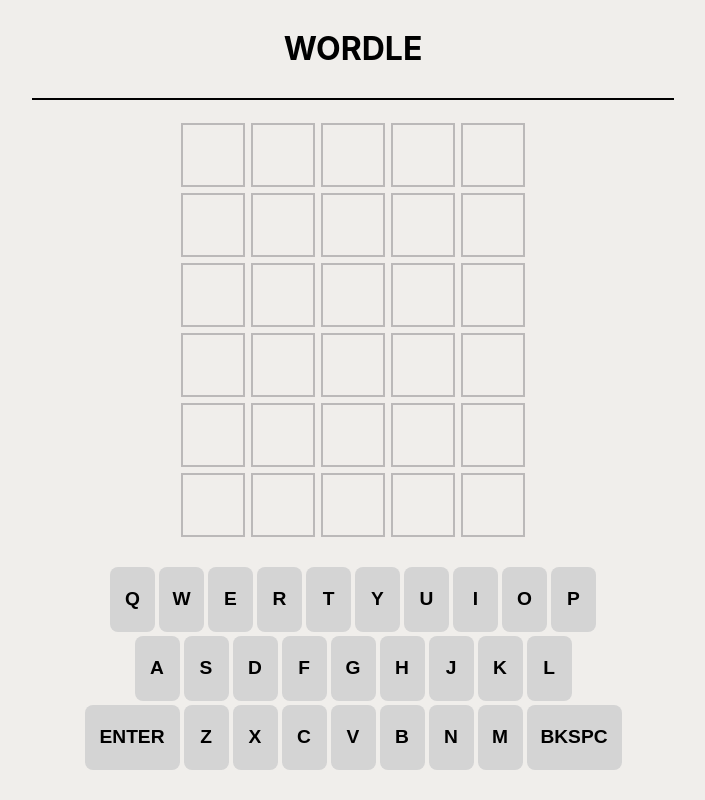
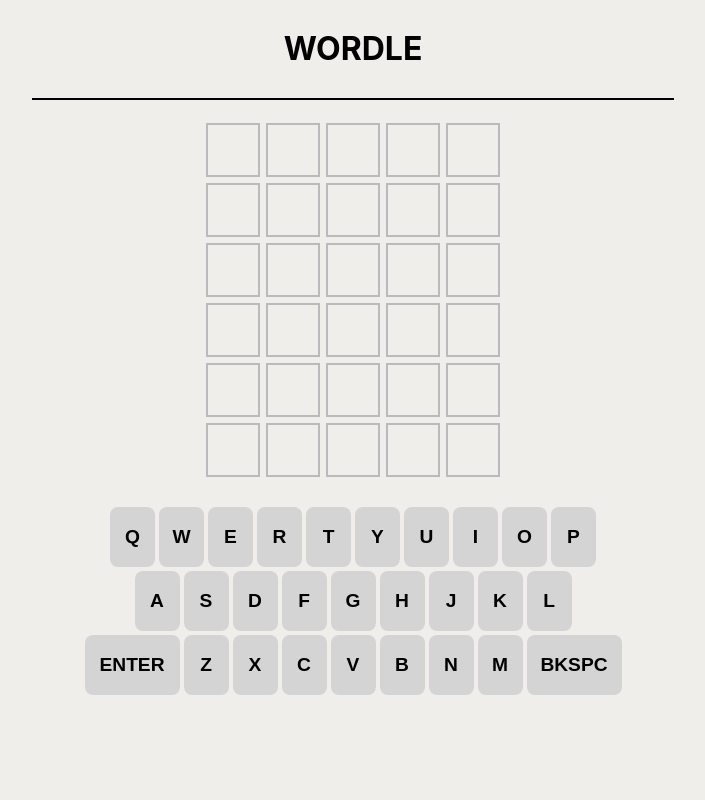
Before and after one commit to garyfarb/wordle, a React app in the folder frontend/: page / in a window 1280 px wide. Shown: the whole page, without its empty margins (287-992 px from the left). Built offline with nearby package versions, Linux system fonts and the light colour scheme; the HTML template or start-up script is replaced by a standard one.

Commit message:
color hints functionality

```diff
--- a/frontend/src/components/Board.jsx
+++ b/frontend/src/components/Board.jsx
@@ -4,24 +4,107 @@
 
 function Board(){
     const [guesses, setGuesses] = useState([
-                                            ['', '', '', '', ''],
-                                            ['', '', '', '', ''],
-                                            ['', '', '', '', ''],
-                                            ['', '', '', '', ''],
-                                            ['', '', '', '', ''],
-                                            ['', '', '', '', '']
-                                            ])
+        [
+            {letter: '', color: 'rgb(240, 238, 235)', isUpdated: false},
+            {letter: '', color: 'rgb(240, 238, 235)', isUpdated: false},
+            {letter: '', color: 'rgb(240, 238, 235)', isUpdated: false},
+            {letter: '', color: 'rgb(240, 238, 235)', isUpdated: false},
+            {letter: '', color: 'rgb(240, 238, 235)', isUpdated: false}
+        ],
+        [
+            {letter: '', color: 'rgb(240, 238, 235)', isUpdated: false},
+            {letter: '', color: 'rgb(240, 238, 235)', isUpdated: false},
+            {letter: '', color: 'rgb(240, 238, 235)', isUpdated: false},
+            {letter: '', color: 'rgb(240, 238, 235)', isUpdated: false},
+            {letter: '', color: 'rgb(240, 238, 235)', isUpdated: false}
+        ],
+        [
+            {letter: '', color: 'rgb(240, 238, 235)', isUpdated: false},
+            {letter: '', color: 'rgb(240, 238, 235)', isUpdated: false},
+            {letter: '', color: 'rgb(240, 238, 235)', isUpdated: false},
+            {letter: '', color: 'rgb(240, 238, 235)', isUpdated: false},
+            {letter: '', color: 'rgb(240, 238, 235)', isUpdated: false}
+        ],
+        [
+            {letter: '', color: 'rgb(240, 238, 235)', isUpdated: false},
+            {letter: '', color: 'rgb(240, 238, 235)', isUpdated: false},
+            {letter: '', color: 'rgb(240, 238, 235)', isUpdated: false},
+            {letter: '', color: 'rgb(240, 238, 235)', isUpdated: false},
+            {letter: '', color: 'rgb(240, 238, 235)', isUpdated: false}
+        ],
+        [
+            {letter: '', color: 'rgb(240, 238, 235)', isUpdated: false},
+            {letter: '', color: 'rgb(240, 238, 235)', isUpdated: false},
+            {letter: '', color: 'rgb(240, 238, 235)', isUpdated: false},
+            {letter: '', color: 'rgb(240, 238, 235)', isUpdated: false},
+            {letter: '', color: 'rgb(240, 238, 235)', isUpdated: false}
+        ],
+        [
+            {letter: '', color: 'rgb(240, 238, 235)', isUpdated: false},
+            {letter: '', color: 'rgb(240, 238, 235)', isUpdated: false},
+            {letter: '', color: 'rgb(240, 238, 235)', isUpdated: false},
+            {letter: '', color: 'rgb(240, 238, 235)', isUpdated: false},
+            {letter: '', color: 'rgb(240, 238, 235)', isUpdated: false}
+        ]
+    ])
     const currentRowRef = useRef(0)
     const currentColRef = useRef(0)
 
+    const TARGET = ['A', 'B', 'B', 'A', 'C']
+
     const updateGuess = (letter) => {
         const updatedGuess = [...guesses]
-        updatedGuess[currentRowRef.current][currentColRef.current] = letter
+        updatedGuess[currentRowRef.current][currentColRef.current].letter = letter
         return updatedGuess
     }
 
     const handleEnter = () => {
-        if (currentColRef.current === 5){
+        if (currentColRef.current === 5) {
+
+            const letterMap = new Map()
+
+            for (const targetLetter of TARGET) {
+                letterMap.set(targetLetter, (letterMap.get(targetLetter) || 0) + 1)
+            }
+
+            const updatedRow = [...guesses[currentRowRef.current]]
+
+            for (let i = 0; i < TARGET.length; i++) {
+                if (updatedRow[i].letter === TARGET[i]) {
+                    updatedRow[i] = {
+                        ...updatedRow[i],
+                        color: 'green',
+                        isUpdated: true
+                    }
+                    letterMap.set(updatedRow[i].letter, letterMap.get(updatedRow[i].letter) - 1)
+                }
+            }
+
+
+            for (let i = 0; i < TARGET.length; i++) {
+                if (updatedRow[i].color !== 'green') {
+                    if (TARGET.includes(updatedRow[i].letter) && letterMap.get(updatedRow[i].letter) > 0) {
+                        letterMap.set(updatedRow[i].letter, letterMap.get(updatedRow[i].letter) - 1)
+                        updatedRow[i] = {
+                            ...updatedRow[i],
+                            color: 'yellow',
+                            isUpdated: true
+                        }
+                    }
+                    else{
+                        updatedRow[i] = {
+                            ...updatedRow[i],
+                            color: 'grey',
+                            isUpdated: true
+                        }
+                    }
+                }
+            }
+
+            const updatedGuesses = [...guesses]
+            updatedGuesses[currentRowRef.current] = updatedRow
+            setGuesses(updatedGuesses)
+
             currentRowRef.current += 1
             currentColRef.current = 0
         }
@@ -46,12 +129,12 @@
 
     return (
         <div>
-            <Row rowLetters={guesses[0]}/>
-            <Row rowLetters={guesses[1]}/>
-            <Row rowLetters={guesses[2]}/>
-            <Row rowLetters={guesses[3]}/>
-            <Row rowLetters={guesses[4]}/>
-            <Row rowLetters={guesses[5]}/>
+            <Row rowEntry={guesses[0]}/>
+            <Row rowEntry={guesses[1]}/>
+            <Row rowEntry={guesses[2]}/>
+            <Row rowEntry={guesses[3]}/>
+            <Row rowEntry={guesses[4]}/>
+            <Row rowEntry={guesses[5]}/>
             <Keyboard onLetterClick={handleLetterClick} onEnter={handleEnter} onBackSpace={handleBackSpace}/>
         </div>
     )
--- a/frontend/src/components/Box.jsx
+++ b/frontend/src/components/Box.jsx
@@ -1,10 +1,24 @@
 import styles from '../styles/Box.module.css'
 
-function Box({ letter }){
-
+function Box({ letter, status, updated }){
+    const getBackgroundColor = () => {
+        switch (status) {
+            case 'green': return 'hsl(110, 40.70%, 50.40%)'
+            case 'yellow': return 'rgb(240, 191, 76)'
+            case 'grey': return 'hsl(0, 0.00%, 74.10%)'
+            default: return 'rgb(240, 238, 235)'
+        }
+    }
 
     return(
-        <div className={styles.box}>
+        <div
+            className={styles.box}
+            style={{
+                backgroundColor: getBackgroundColor(),
+                border: updated ? `2px solid ${getBackgroundColor()}` :  '2px solid hsl(0, 1%, 73%)',
+                color: updated ? 'white' : 'black'
+                }}
+            >
             <p>{letter}</p>
         </div>
     )
--- a/frontend/src/components/Row.jsx
+++ b/frontend/src/components/Row.jsx
@@ -1,12 +1,12 @@
 import Box from './Box.jsx'
 import styles from '../styles/Row.module.css'
 
-function Row({ rowLetters }){
+function Row({ rowEntry }){
 
     return(
         <div className={styles.row}>
-            {rowLetters.map((letter, index) => (
-                <Box key={index} letter={letter}/>
+            {rowEntry.map((guess, index) => (
+                <Box key={index} letter={guess.letter} status={guess.color} updated={guess.isUpdated}/>
             ))}
         </div>
     )
--- a/frontend/src/styles/Box.module.css
+++ b/frontend/src/styles/Box.module.css
@@ -1,6 +1,6 @@
 .box{
-    width: 60px;
-    height: 60px;
+    width: 50px;
+    height: 50px;
     border: 2px solid hsl(0, 1%, 73%);
     display: flex;
     justify-content: center;
--- a/frontend/src/styles/LetterBox.module.css
+++ b/frontend/src/styles/LetterBox.module.css
@@ -3,7 +3,7 @@
     border: none;
     border-radius: 8px;
     width: 45px;
-    height: 65px;
+    height: 60px;
     margin: 2px;
     font-weight: bold;
     font-size: 1.2rem;
```
